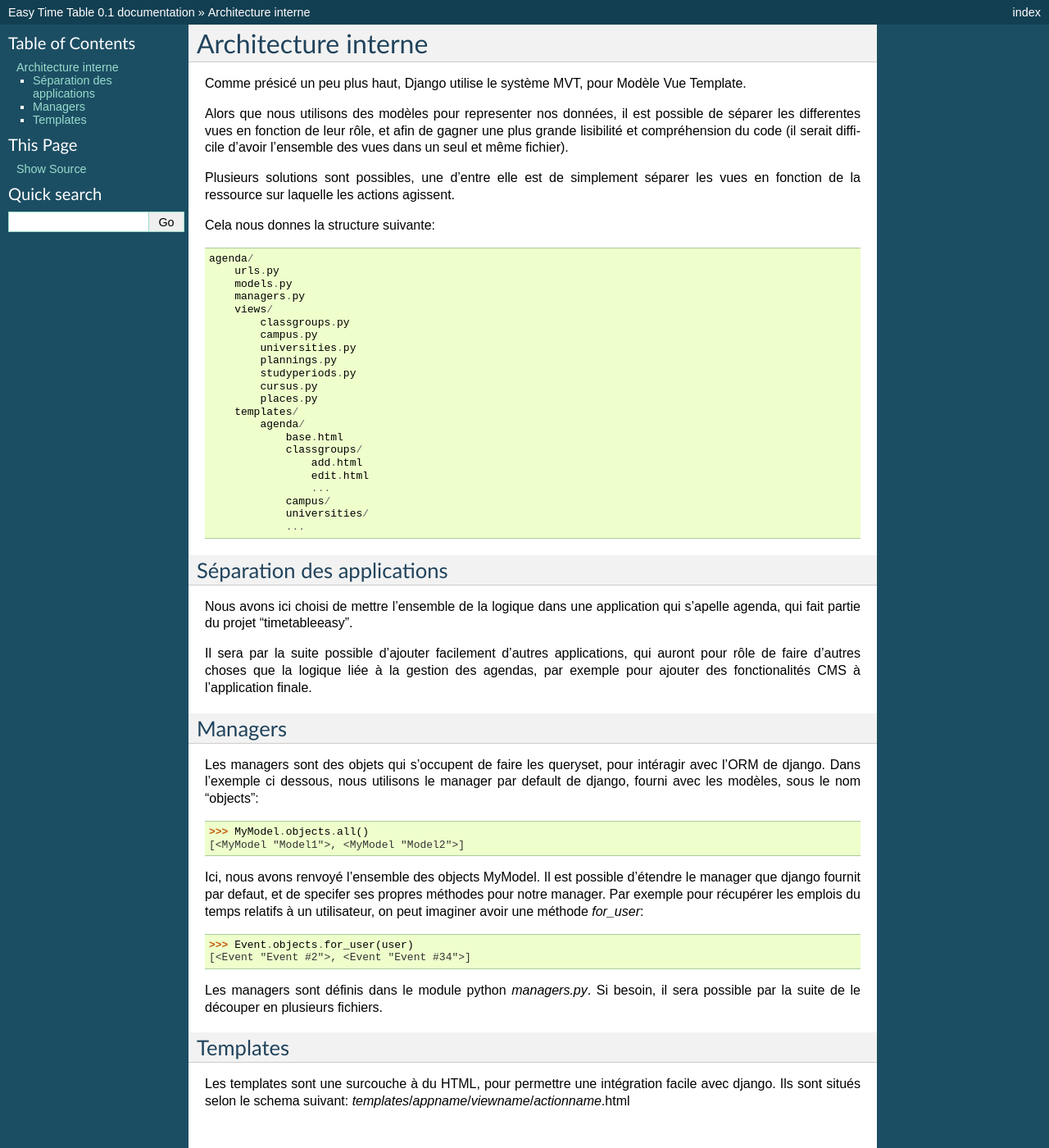
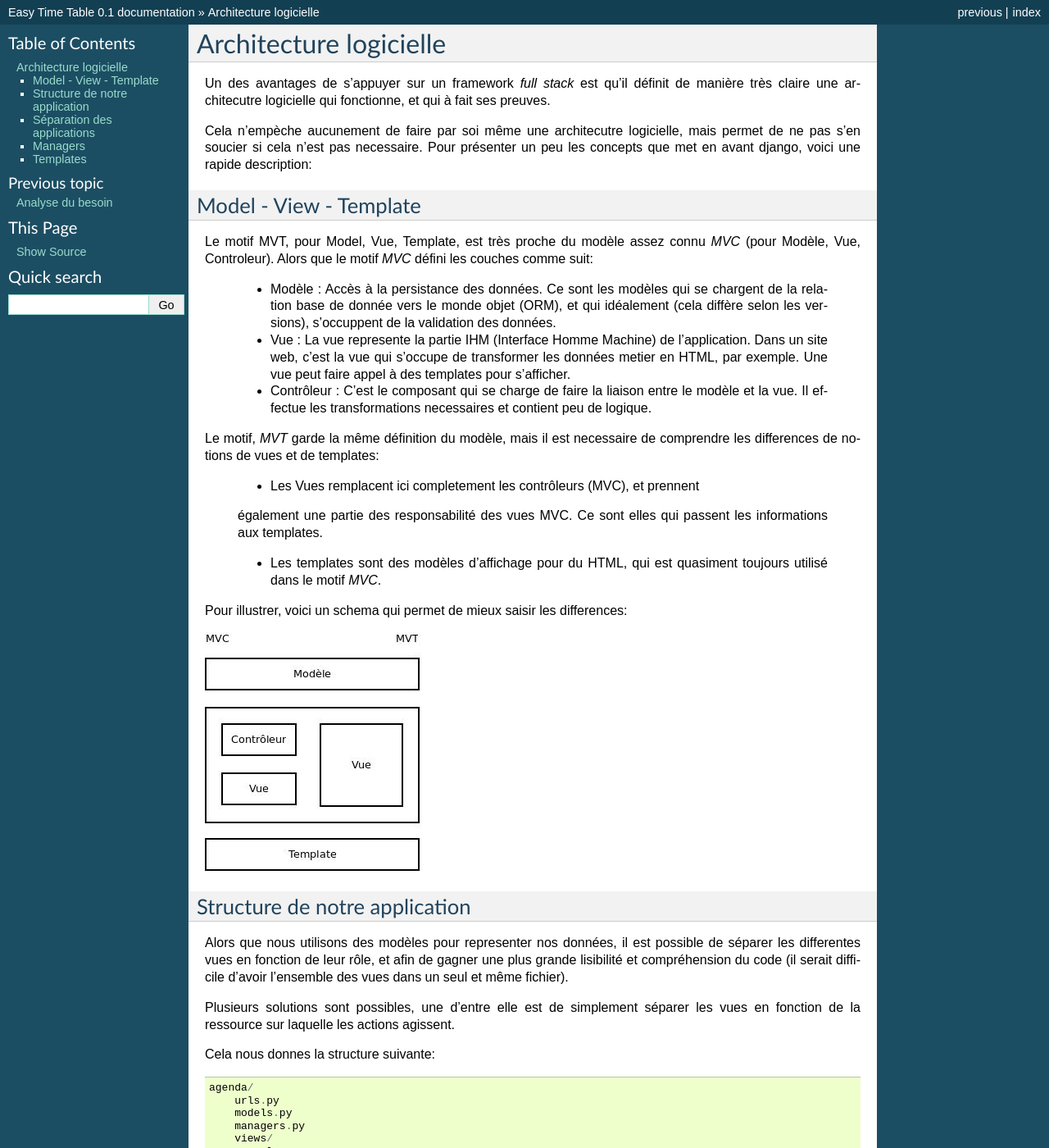
Before and after one commit to easytimetable/easytimetable, a Sphinx documentation site: the page built from doc/source/architecture.rst, in a window 1280 px wide and 1400 px high. Shown: the whole window at 82% size. Built offline with Sphinx 7.4.7, drawn with Linux system fonts in a browser that asks for light colours; pages that are not in the unit, such as notebooks, are missing from menus; some of the changed text lies outside the part shown.

Commit message:
move a paragraph from analyse to architecture

```diff
--- a/doc/source/architecture.rst
+++ b/doc/source/architecture.rst
@@ -1,8 +1,51 @@
-Architecture interne
-#####################
+Architecture logicielle
+#######################
 
-Comme présicé un peu plus haut, Django utilise le système MVT, pour Modèle Vue
-Template.
+Un des avantages de s'appuyer sur un framework *full stack* est qu'il définit de
+manière très claire une architecutre logicielle qui fonctionne, et qui à fait
+ses preuves.
+
+Cela n'empèche aucunement de faire par soi même une architecutre logicielle,
+mais permet de ne pas s'en soucier si cela n'est pas necessaire. Pour présenter
+un peu les concepts que met en avant django, voici une rapide description:
+
+Model - View - Template
+=======================
+
+Le motif MVT, pour Model, Vue, Template, est très proche du modèle assez connu
+*MVC* (pour Modèle, Vue, Controleur). Alors que le motif *MVC* défini les
+couches comme suit:
+
+    * Modèle : Accès à la persistance des données. Ce sont les modèles qui se
+      chargent de la relation base de donnée vers le monde objet (ORM), et qui
+      idéalement (cela diffère selon les versions), s'occuppent de la validation
+      des données.
+
+    * Vue : La vue represente la partie IHM (Interface Homme Machine) de
+      l'application. Dans un site web, c'est la vue qui s'occupe de transformer
+      les données metier en HTML, par exemple. Une vue peut faire appel à des
+      templates pour s'afficher.
+
+    * Contrôleur : C'est le composant qui se charge de faire la liaison entre le
+      modèle et la vue. Il effectue les transformations necessaires et contient
+      peu de logique.
+
+Le motif, *MVT* garde la même définition du modèle, mais il est necessaire de
+comprendre les differences de notions de vues et de templates:
+
+    * Les Vues remplacent ici completement les contrôleurs (MVC), et prennent
+    également une partie des responsabilité des vues MVC. Ce sont elles qui
+    passent les informations aux templates.
+
+    * Les templates sont des modèles d'affichage pour du HTML, qui est quasiment
+      toujours utilisé dans le motif *MVC*.
+
+Pour illustrer, voici un schema qui permet de mieux saisir les differences:
+
+.. image:: pictures/mvtmvc.png
+
+Structure de notre application
+==============================
 
 Alors que nous utilisons des modèles pour representer nos données, il est
 possible de séparer les differentes vues en fonction de leur rôle, et afin de
--- a/doc/source/index.rst
+++ b/doc/source/index.rst
@@ -14,4 +14,4 @@ avions à réaliser.
 
    technologies
    analyse
-   archi_interne
+   architecture
```
Also changed, not shown: doc/source/analyse.rst (+0 -46 lines).
